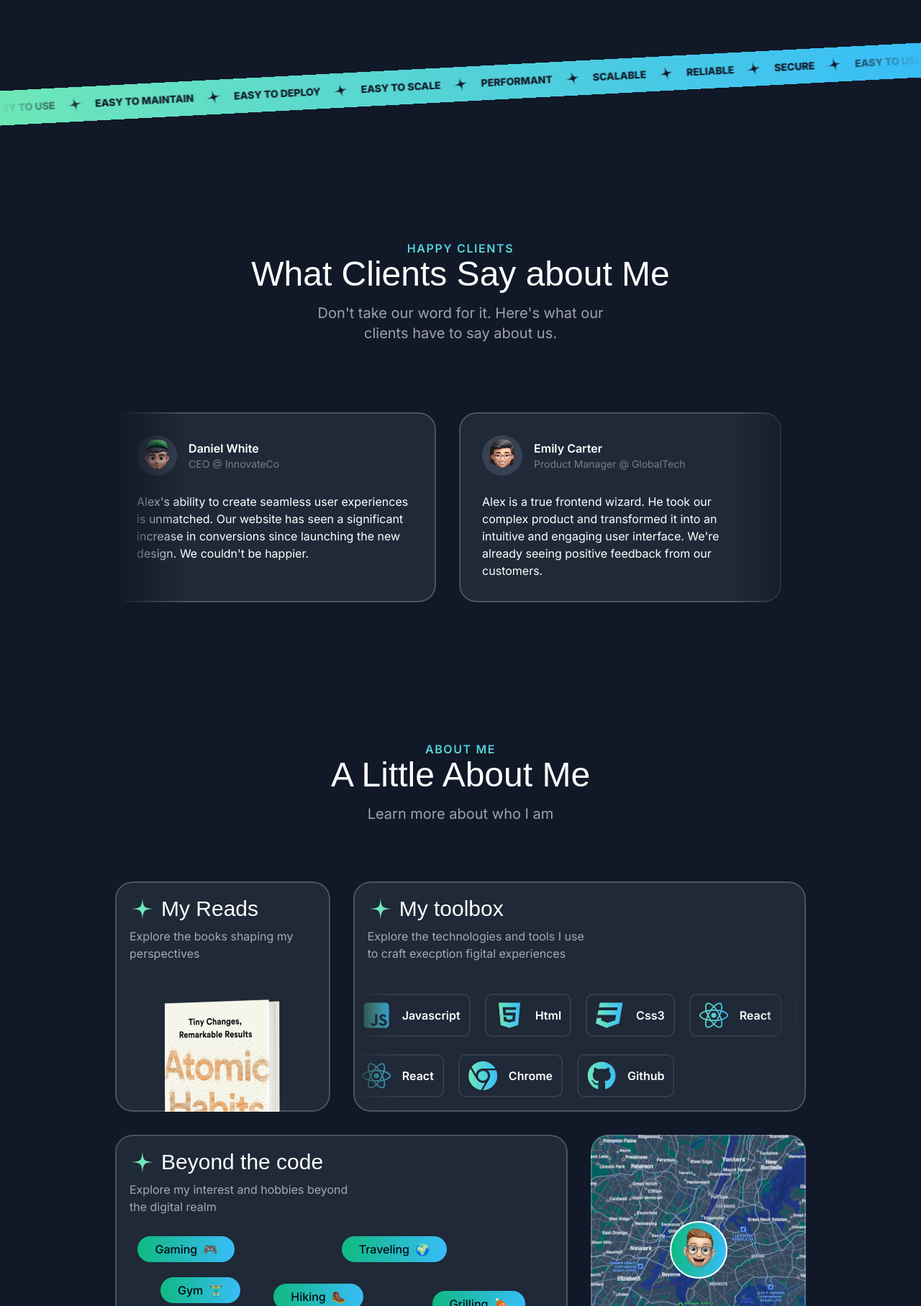
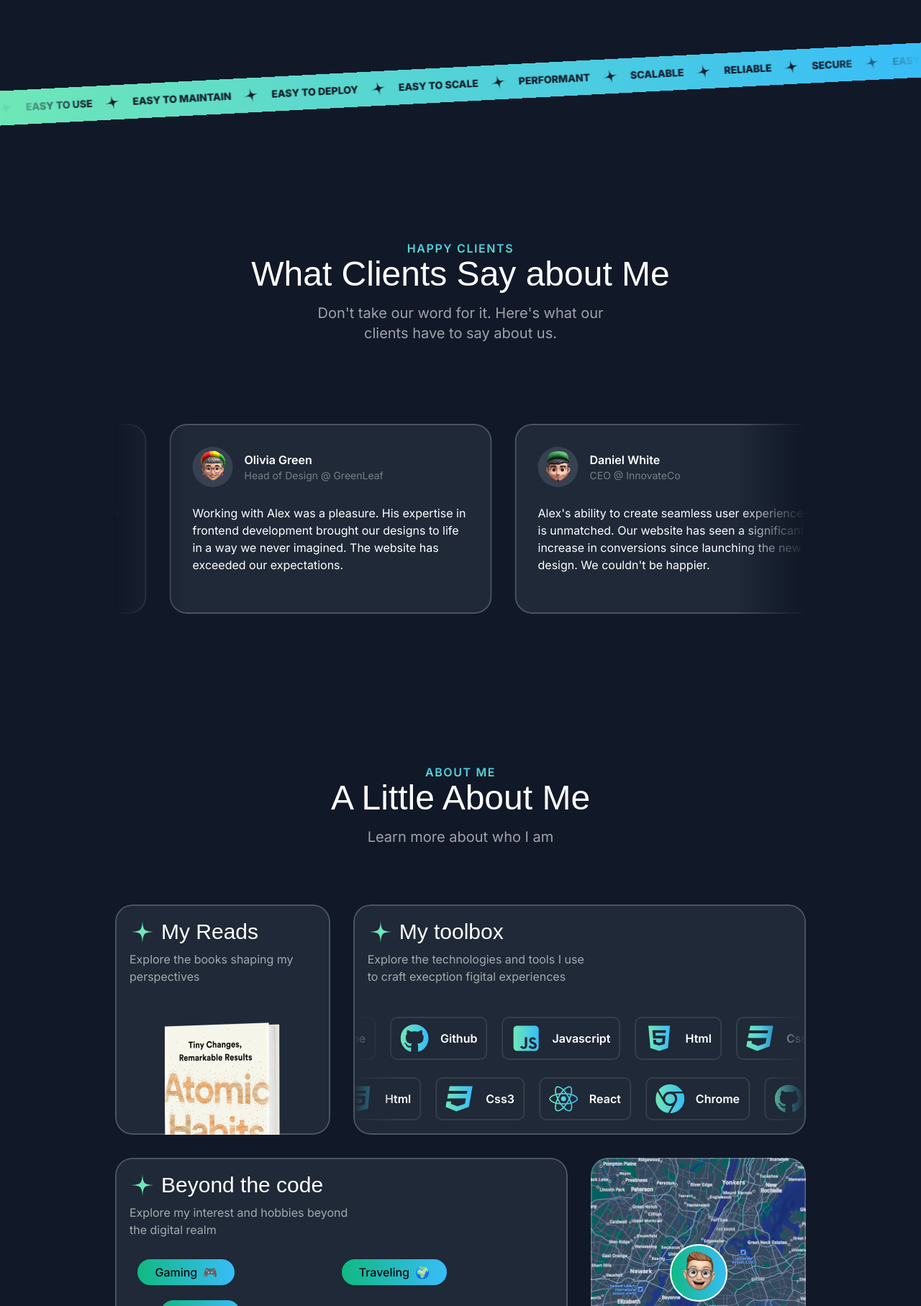
Before and after one commit to milossturanovic/single-page-portfolio, a Next.js app: page / in a window 1280 px wide. Shown: the part 3005-4820 px from the top of the page at 72% size. Built offline with nearby package versions, Linux system fonts and the light colour scheme; a web font is replaced by a local one.

Commit message:
added all animations and fixed animation speed

```diff
--- a/src/app/globals.css
+++ b/src/app/globals.css
@@ -22,6 +22,24 @@
     }
   }
 
+  @keyframes marquee {
+    from {
+      transform: translateX(0);
+    }
+    to {
+      transform: translateX(calc(-100% / 5));
+    }
+  }
+
+  @keyframes testimonial-marquee {
+    from {
+      transform: translateX(0);
+    }
+    to {
+      transform: translateX(-80%);
+    }
+  }
+
   body {
     animation: tape-scroll linear both;
     animation-timeline: tape-scroll;
@@ -34,6 +52,14 @@
   .hero-ring {
     @apply absolute inset-0 border-2 top-1/2 left-1/2 -translate-x-1/2 -translate-y-1/2 rounded-full border-emerald-300/5 shadow-[0_0_80px_inset] shadow-emerald-300/5;
   }
+
+  .animate-marquee {
+    animation: marquee 10s linear infinite;
+  }
+
+  .animate-testimonial-marquee {
+    animation: testimonial-marquee 80s linear infinite;
+  }
 }
 
 @layer utilities {
--- a/src/components/ToolboxItems.tsx
+++ b/src/components/ToolboxItems.tsx
@@ -1,27 +1,50 @@
 import { twMerge } from "tailwind-merge";
 import { TechIcon } from "./TechIcon";
+import { Fragment } from "react";
 
 export const ToolboxItems = ({
   items,
   className,
-  itemsWrapperClassName
+  itemsWrapperClassName,
 }: {
   items: { title: string; icon: React.ElementType }[];
   className?: string;
   itemsWrapperClassName?: string;
 }) => {
   return (
-    <div className={twMerge("flex [mask-image:linear-gradient(to_right,transparent,black_10%,black_90%,transparent)]", className)}>
-        <div className={twMerge("flex flex-none py-0.5 gap-6 pr-6", itemsWrapperClassName)}>
+    <div
+      className={twMerge(
+        "flex [mask-image:linear-gradient(to_right,transparent,black_10%,black_90%,transparent)]",
+        className
+      )}
+    >
+      <div
+        className={twMerge(
+          "flex flex-none py-0.5 gap-6 pr-6",
+          itemsWrapperClassName
+        )}
+      >
+
+
+        {[...new Array(2)].map((_, index) => (
+          <Fragment key={index}>
+
+
             {items.map((item) => (
               <div
-          key={item.title}
+                key={`${item.title}-${index}`}
                 className="inline-flex items-center gap-4 py-2 px-3 outline outline-2 outline-white/10 rounded-lg"
               >
                 <TechIcon component={item.icon}></TechIcon>
                 <span className="font-semibold">{item.title}</span>
               </div>
             ))}
+          </Fragment>
+        ))}
+
+
+
+
       </div>
     </div>
   );
--- a/src/sections/About.tsx
+++ b/src/sections/About.tsx
@@ -1,3 +1,6 @@
+"use client";
+
+import { useRef } from "react";
 import { SectionHeader } from "@/components/SectionHeader";
 import { Card } from "@/components/Card";
 import StarIcon from "@/assets/icons/star.svg";
@@ -15,6 +18,7 @@ import { CardHeader } from "@/components/CardHeader";
 import mapImage from "@/assets/images/map.png";
 import smileEmoji from "@/assets/images/memoji-smile.png";
 import { ToolboxItems } from "@/components/ToolboxItems";
+import { motion } from "framer-motion";
 
 const toolboxItems = [
   {
@@ -83,6 +87,7 @@ const hobbies = [
 ];
 
 export const AboutSection = () => {
+  const constraintRef = useRef(null);
   return (
     <div className="py-20">
       <div className="container">
@@ -114,11 +119,11 @@ export const AboutSection = () => {
                 description="Explore the technologies and tools I use to craft execption figital experiences"
               />
 
-              <ToolboxItems items={toolboxItems} className="mt-6" />
+              <ToolboxItems items={toolboxItems} className="mt-6" itemsWrapperClassName="animate-move-right [animation-duration:30s]" />
               <ToolboxItems
                 items={toolboxItems}
                 className="mt-6"
-                itemsWrapperClassName="-translate-x-1/2"
+                 itemsWrapperClassName="animate-move-left [animation-duration:30s]"
               />
             </Card>
           </div>
@@ -133,21 +138,26 @@ export const AboutSection = () => {
                 className="px-6 pt-6"
               />
 
-              <div className="relative flex-1">
+              <div className="relative flex-1" ref={constraintRef}>
                 {hobbies.map((hobby) => (
-                  <div
+
+
+                  <motion.div
                     key={hobby.title}
                     className="inline-flex items-center gap-2 px-6 bg-gradient-to-r from-emerald-500 to-sky-400 rounded-full py-1.5 absolute "
                     style={{
                       left: hobby.left,
                       top: hobby.top,
                     }}
+                    drag
+                    dragConstraints={constraintRef}
                   >
                     <span className="font-medium text-gray-950">
                       {hobby.title}
                     </span>
                     <span>{hobby.emoji}</span>
-                  </div>
+
+                  </motion.div>
                 ))}
               </div>
             </Card>
--- a/src/sections/Tape.tsx
+++ b/src/sections/Tape.tsx
@@ -17,20 +17,14 @@ export const TapeSection = () => {
   return (
     <div className="py-16 lg:py-24 overflow-x-clip">
       <div className="bg-gradient-to-r from-emerald-300 to-sky-400 overflow-x-clip -rotate-3 -mx-1">
-        <div className="flex [mask-image:linear-gradient(to_right,transparent,black_10%,black_90%,transparent)]">
-          <div
-            className="flex flex-none gap-4 py-3 animate-scroll"
-            style={{
-              animationDuration: '30s',
-              animationTimingFunction: 'linear',
-            }}
-          >
-            {[...words, ...words].map((word, index) => (
+        <div className="flex [mask-image:linear-gradient(to_right,transparent,black_10%,black_90%,transparent)] relative">
+          <div className="animate-marquee flex gap-4 py-3">
+            {[...words, ...words, ...words].map((word, index) => (
               <div key={`${word}-${index}`} className="inline-flex gap-4 items-center">
-                <span className="text-gray-900 uppercase font-extrabold text-sm">
+                <span className="text-gray-900 uppercase font-extrabold text-sm whitespace-nowrap">
                   {word}
                 </span>
-                <StarIcon className="size-6 text-gray-900 -rotate-12 " />
+                <StarIcon className="size-6 text-gray-900 -rotate-12" />
               </div>
             ))}
           </div>
--- a/src/sections/Testimonials.tsx
+++ b/src/sections/Testimonials.tsx
@@ -1,3 +1,5 @@
+'use client';
+
 import Image from "next/image";
 import memojiAvatar1 from "@/assets/images/memoji-avatar-1.png";
 import memojiAvatar2 from "@/assets/images/memoji-avatar-2.png";
@@ -51,38 +53,11 @@ export const TestimonialsSection = () => {
           description="Don't take our word for it. Here's what our clients have to say about us."
         />
         <div className="mt-12 lg:mt-20 relative overflow-hidden py-4 [mask-image:linear-gradient(to_right,transparent,black_10%,black_90%,transparent)]">
-          <div className="relative w-[300%] flex gap-8">
-            <div className="flex animate-scroll gap-8 min-w-full pr-8 hover:[animation-play-state:paused]">
-              {testimonials.map((testimonial) => (
+          <div className="flex relative">
+            <div className="animate-testimonial-marquee flex gap-8 py-4">
+              {[...testimonials, ...testimonials, ...testimonials, ...testimonials, ...testimonials].map((testimonial, index) => (
                 <Card
-                  key={testimonial.name}
-                  className="max-w-xs md:max-w-md p-6 md:p-8 hover:-rotate-3 duration-300 flex-shrink-0"
-                >
-                  <div className="flex gap-4 items-center">
-                    <div className="size-14 bg-gray-700 inline-flex items-center justify-center rounded-full flex-shrink-0">
-                      <Image
-                        src={testimonial.avatar}
-                        alt={testimonial.name}
-                        className="max-h-full"
-                      />
-                    </div>
-                    <div>
-                      <div className="font-semibold">{testimonial.name}</div>
-                      <div className="text-sm text-white/40">
-                        {testimonial.position}
-                      </div>
-                    </div>
-                  </div>
-                  <p className="mt-4 md:mt-6 text-sm md:text-base">
-                    {testimonial.text}
-                  </p>
-                </Card>
-              ))}
-            </div>
-            <div className="flex gap-8 min-w-full pr-8">
-              {testimonials.map((testimonial) => (
-                <Card
-                  key={`duplicate-${testimonial.name}`}
+                  key={`${testimonial.name}-${index}`}
                   className="max-w-xs md:max-w-md p-6 md:p-8 hover:-rotate-3 duration-300 flex-shrink-0"
                 >
                   <div className="flex gap-4 items-center">
--- a/tailwind.config.ts
+++ b/tailwind.config.ts
@@ -30,6 +30,8 @@ const config: Config = {
         spin: "spin 30s linear infinite",
         scroll: "scroll 20s linear infinite",
         "tape-scroll": "tape-scroll 1ms linear forwards",
+        "move-left": "move-left 30s linear infinite",
+        "move-right": "move-right 30s linear infinite",
       },
       keyframes: {
         "ping-large": {
@@ -41,11 +43,19 @@ const config: Config = {
         },
         scroll: {
           "0%": { transform: "translateX(0)" },
-          "100%": { transform: "translateX(-100%)" }
-        },
+          "100%": { transform: "translateX(-100%)" },
+        }, // Added comma here
         "tape-scroll": {
           "0%": { transform: "translateX(0)" },
           "100%": { transform: "translateX(-100%)" },
+        },
+        "move-left": {
+          "0%": { transform: "translateX(0)" },
+          "100%": { transform: "translateX(-50%)" },
+        },
+        "move-right": {
+          "0%": { transform: "translateX(-50%)" },
+          "100%": { transform: "translateX(0%)" },
         },
       },
     },
```
Lines whose indentation alone changed are shown as unchanged.
